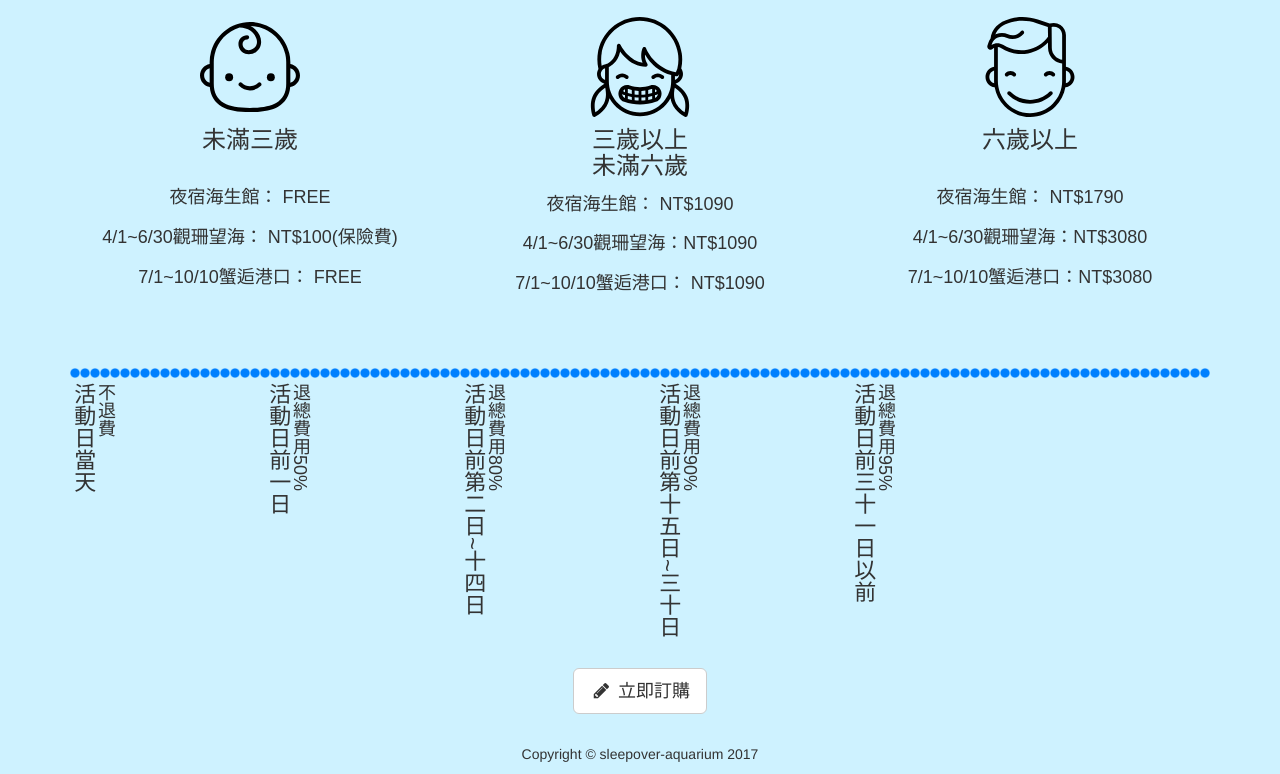
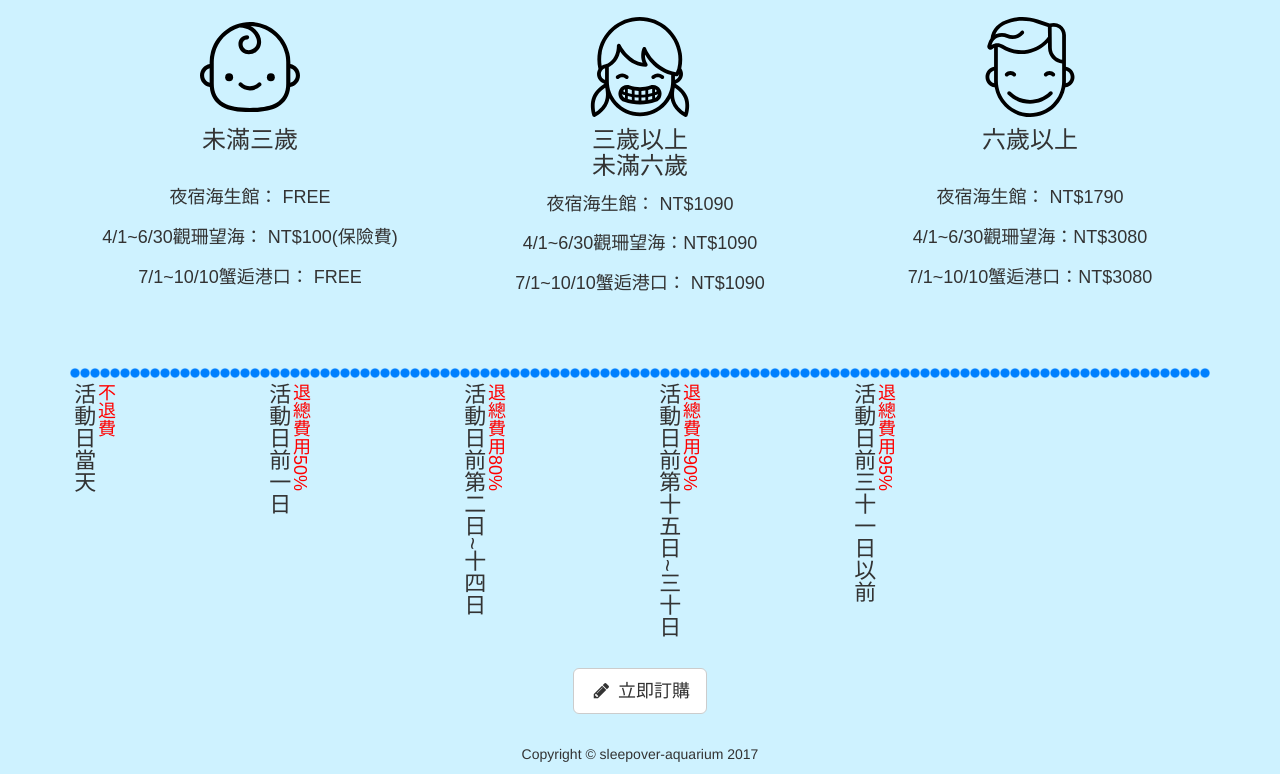
Before and after one commit to fangtzuyu/final, a website: page 分頁/order-info.html in a window 1280 px wide. Shown: the part 202-976 px from the top of the page. Drawn offline with Linux system fonts and the light colour scheme.

Commit message:
Update order-info.html

```diff
--- a/分頁/order-info.html
+++ b/分頁/order-info.html
@@ -159,23 +159,23 @@
           <div class="row">
             <div class="col-sm-2 col-xs-12">
               <h3>活動日當天</h3>
-              <h4>不退費</h4>
+              <h4 style="color:red">不退費</h4>
             </div>
             <div class="col-sm-2 col-xs-12">
               <h3>活動日前一日</h3>
-              <h4>退總費用50%</h4>
+              <h4 style="color:red">退總費用50%</h4>
             </div>
             <div class="col-sm-2 col-xs-12">
               <h3>活動日前第二日~十四日</h3>
-              <h4>退總費用80%</h4>
+              <h4 style="color:red">退總費用80%</h4>
             </div>
             <div class="col-sm-2 col-xs-12">
               <h3>活動日前第十五日~三十日</h3>
-              <h4>退總費用90%</h4>
+              <h4 style="color:red">退總費用90%</h4>
             </div>
             <div class="col-sm-2 col-xs-12">
               <h3>活動日前三十一日以前</h3>
-              <h4>退總費用95%</h4>
+              <h4 style="color:red">退總費用95%</h4>
             </div>
           </div>
         </div>
```
